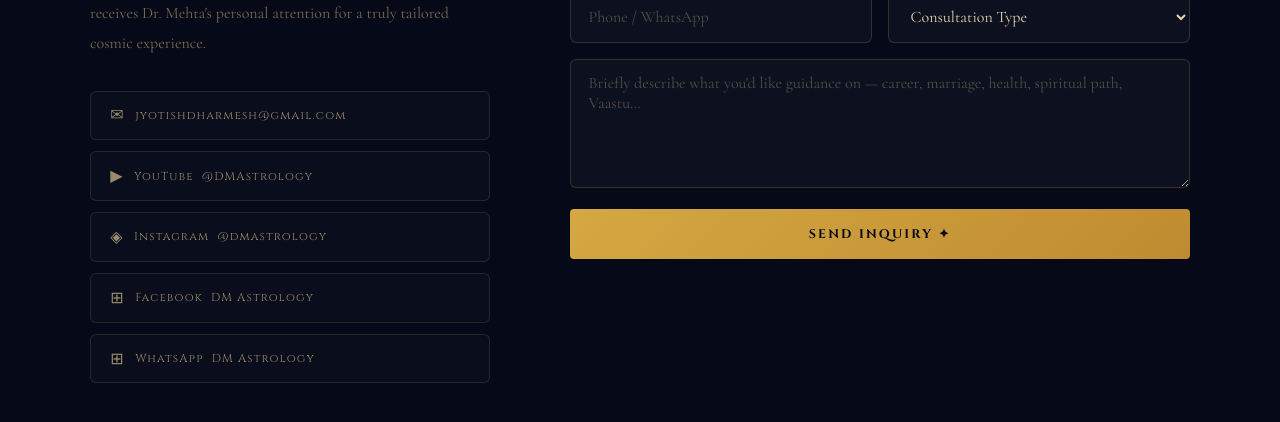
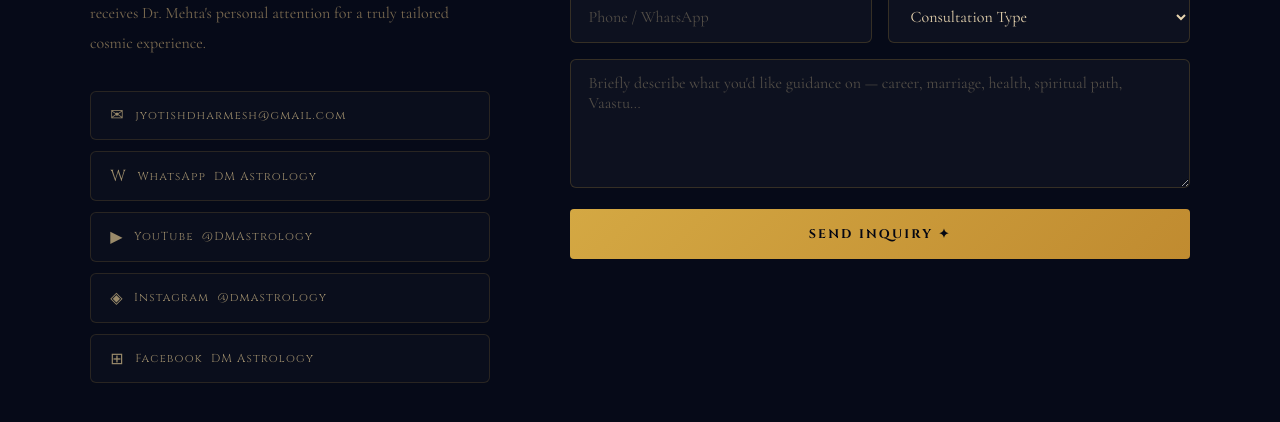
Before and after one commit to prathamdmehta/dmastrology, a React (Vite) app: page / in a window 1280 px wide. Shown: the part 3868-4290 px from the top of the page. Built offline with nearby package versions, Linux system fonts and the light colour scheme.

Commit message:
Updated Contact Info

```diff
--- a/src/components/ContactSection.jsx
+++ b/src/components/ContactSection.jsx
@@ -70,6 +70,9 @@ export default function ContactSection({ scrollTo }) {
             <a href={`mailto:${EMAIL}`} className="social-btn">
               <span style={{ fontSize: "1rem" }}>✉</span> {EMAIL}
             </a>
+            <a href={WHATSAPP} target="_blank" rel="noopener noreferrer" className="social-btn">
+              <span style={{ fontSize: "1rem" }}>W</span> WhatsApp &nbsp;DM Astrology
+            </a>
             <a href={CHANNEL_URL} target="_blank" rel="noopener noreferrer" className="social-btn">
               <span style={{ fontSize: "1rem" }}>▶</span> YouTube &nbsp;@DMAstrology
             </a>
@@ -78,9 +81,6 @@ export default function ContactSection({ scrollTo }) {
             </a>
             <a href={FACEBOOK} target="_blank" rel="noopener noreferrer" className="social-btn">
               <span style={{ fontSize: "1rem" }}>⊞</span> Facebook &nbsp;DM Astrology
-            </a>
-            <a href={WHATSAPP} target="_blank" rel="noopener noreferrer" className="social-btn">
-              <span style={{ fontSize: "1rem" }}>⊞</span> WhatsApp &nbsp;DM Astrology
             </a>
           </div>
 
```
